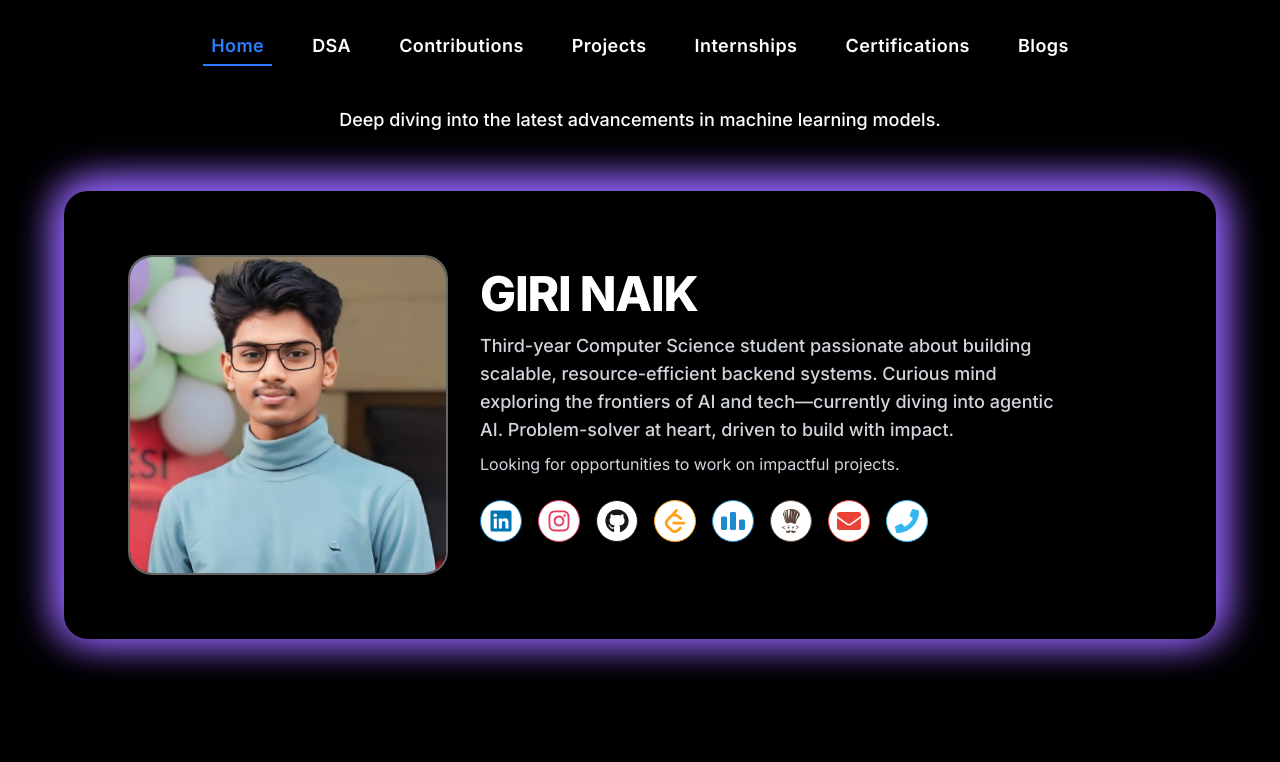
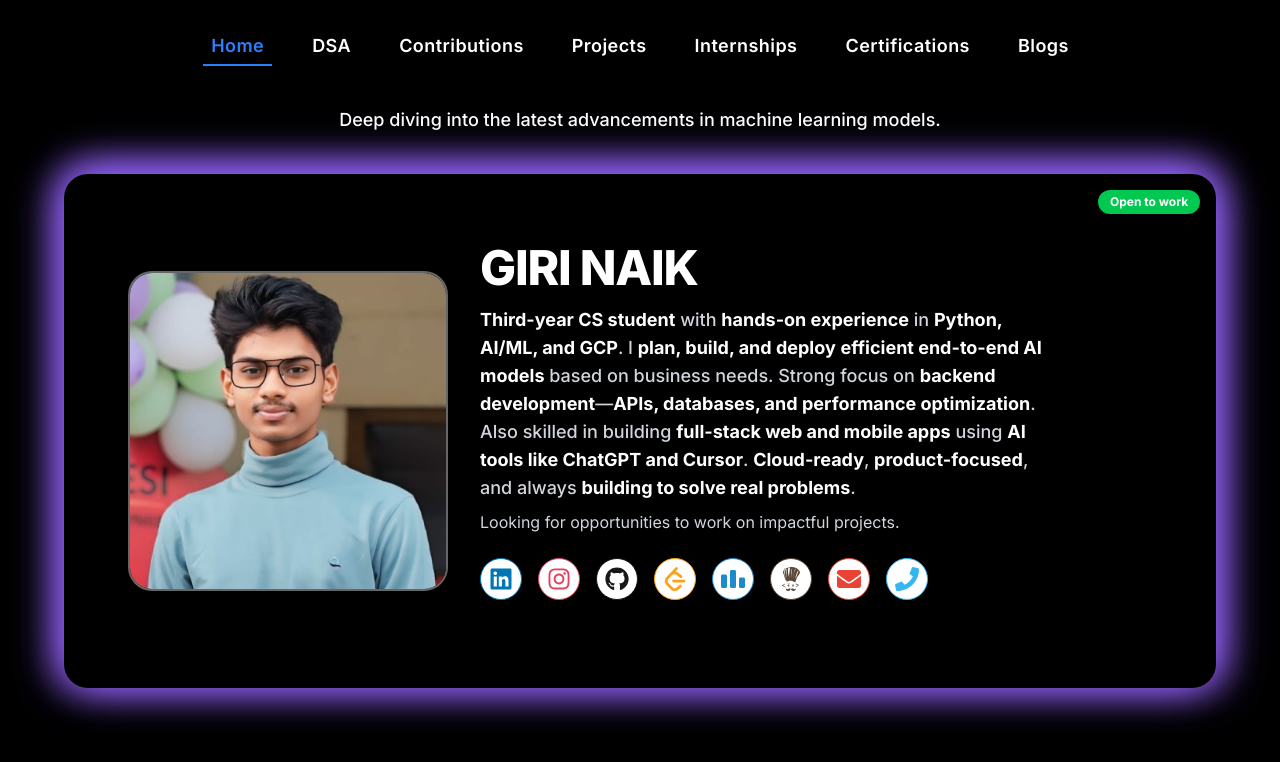
Before and after one commit to Mudavath-Giri-Naik/my-portfolio, a Next.js app: page / in a window 1280 px wide. Shown: the top 762 px of the page. Built offline with nearby package versions, Linux system fonts and the light colour scheme.

Commit message:
updated homepage

```diff
--- a/src/app/globals.css
+++ b/src/app/globals.css
@@ -70,3 +70,48 @@ body {
   box-shadow: 0 0 80px 40px #a18fff33 inset, 0 0 0 2px rgba(255,255,255,0.10) inset;
   z-index: 1;
 }
+@tailwind base;
+
+@tailwind utilities;
+
+@layer utilities {
+  /* Custom animation for the subtle tilt/shimmer */
+  @keyframes tilt {
+    0%, 100% {
+      transform: rotate(0deg);
+    }
+    25% {
+      transform: rotate(0.3deg); /* Reduced rotation for subtlety */
+    }
+    50% {
+      transform: rotate(0deg);
+    }
+    75% {
+      transform: rotate(-0.3deg); /* Reduced rotation for subtlety */
+    }
+  }
+
+  .animate-tilt {
+    animation: tilt 12s infinite linear; /* Slower animation */
+  }
+}
+
+/* Optional: Better scrollbar styling */
+body {
+  scrollbar-width: thin;
+  scrollbar-color: #3b82f6 #1f2937; /* blue-500 gray-700 */
+}
+
+body::-webkit-scrollbar {
+  width: 8px;
+}
+
+body::-webkit-scrollbar-track {
+  background: #1f2937; /* gray-700 */
+}
+
+body::-webkit-scrollbar-thumb {
+  background-color: #3b82f6; /* blue-500 */
+  border-radius: 10px;
+  border: 2px solid #1f2937; /* gray-700 */
+}
--- a/src/app/page.tsx
+++ b/src/app/page.tsx
@@ -39,7 +39,7 @@ export default function Home() {
       `}</style>
       <div className="flex flex-col items-center w-full min-h-[100vh] bg-black  text-white">
         {/* Animated Research/Work Sentences */}
-        <div className="w-full text-center mb-10 text-lg  font-medium text-white" style={{ minHeight: '2.5em' }}>
+        <div className="w-full text-center mb-10 text-lg  font-medium text-white" style={{ minHeight: '1.5em' }}>
           <motion.p
             key={currentSentenceIndex}
             initial={{ opacity: 0, y: 10 }}
--- a/src/components/ProfileCard.tsx
+++ b/src/components/ProfileCard.tsx
@@ -78,6 +78,15 @@ export default function ProfileCard() {
 
   return (
     <div className="flex flex-col md:flex-row items-center gap-8 w-full max-w-6xl p-10 md:p-16 bg-black text-white rounded-3xl overflow-hidden" style={{ position: 'relative', boxShadow: '0px -10px 40px 0px rgba(150, 100, 255, 0.8), 10px 0px 40px 0px rgba(150, 100, 255, 0.8), -10px 0px 40px 0px rgba(150, 100, 255, 0.8)' }}>
+      {/* Animated "Open to Work" Badge */}
+      <motion.div
+        className="absolute top-4 right-4 bg-green-500 text-white text-xs font-bold px-3 py-1 rounded-full shadow-lg"
+        initial={{ opacity: 0, scale: 0.8 }}
+        animate={{ opacity: 1, scale: 1 }}
+        transition={{ duration: 0.5, repeat: Infinity, repeatType: "reverse", ease: "easeInOut" }}
+      >
+        Open to work
+      </motion.div>
       {/* Profile Image Container - Fixed size, handles shadow, border, rounding, and overflow clipping */}
       <div className="flex-shrink-0 w-80 h-80 rounded-3xl overflow-hidden shadow-lg border-2 border-white/40">
         {!imgError ? (
@@ -115,7 +124,7 @@ export default function ProfileCard() {
           GIRI NAIK
         </h2>
         <p className="text-base md:text-lg text-gray-300 font-medium mb-2 max-w-xl">
-          Third-year Computer Science student passionate about building scalable, resource-efficient backend systems. Curious mind exploring the frontiers of AI and tech—currently diving into agentic AI. Problem-solver at heart, driven to build with impact.
+        <span className="font-bold text-white">Third-year CS student</span> with <span className="font-bold text-white">hands-on experience</span> in <span className="font-bold text-white">Python, AI/ML, and GCP</span>. I <span className="font-bold text-white">plan, build, and deploy</span> <span className="font-bold text-white">efficient end-to-end AI models</span> based on business needs. Strong focus on <span className="font-bold text-white">backend development</span>—<span className="font-bold text-white">APIs, databases, and performance optimization</span>. Also skilled in building <span className="font-bold text-white">full-stack web and mobile apps</span> using <span className="font-bold text-white">AI tools like ChatGPT and Cursor</span>. <span className="font-bold text-white">Cloud-ready</span>, <span className="font-bold text-white">product-focused</span>, and always <span className="font-bold text-white">building to solve real problems</span>.
         </p>
         <p className="text-gray-300 mb-6 max-w-md">
           Looking for opportunities to work on impactful projects.
```
